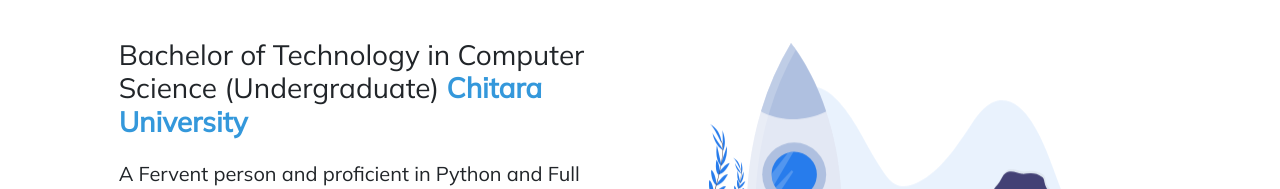
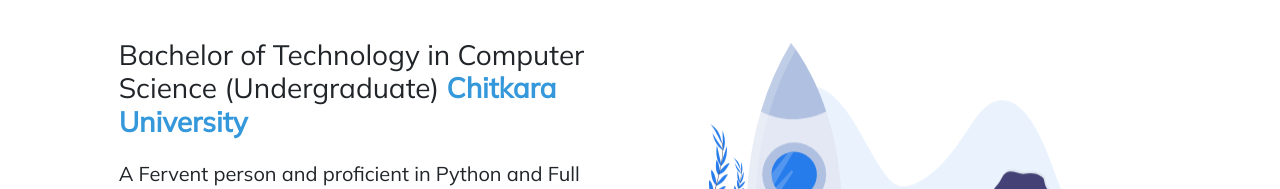
Before and after one commit to yashanbansal/My-Website, a React (Create React App) app: page / in a window 1280 px wide. Shown: the part 235-424 px from the top of the page. Built offline with nearby package versions, Linux system fonts and the light colour scheme.

Commit message:
Update Home.jsx

```diff
--- a/src/Home.jsx
+++ b/src/Home.jsx
@@ -13,7 +13,7 @@
                 <div className="col-md-6 pt-5 pt-lg-0 order-2 order-lg-1 d-flex justify-content-center flex-column">
                     <h3>
                     Bachelor of Technology in Computer Science (Undergraduate)
-                        <strong className="brand-name"> Chitara University</strong>
+                        <strong className="brand-name"> Chitkara University</strong>
                     </h3>
                     <h5 className="my-3">
                     A Fervent person and proficient in Python
```
